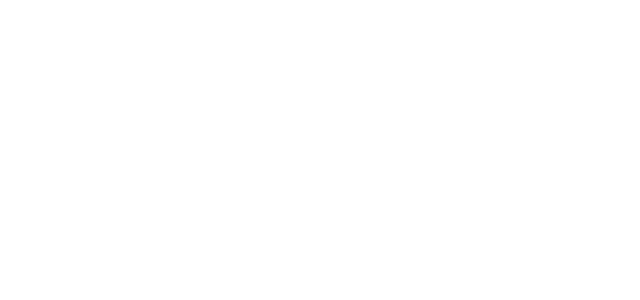
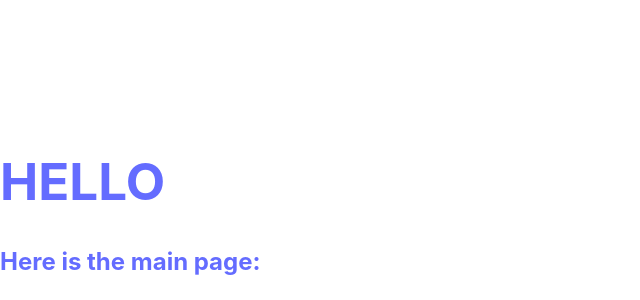
Before and after one commit to georgetsai2028/Budgeting-App, a React (Vite) app: page / in a window 1280 px wide. Shown: the part 893-1193 px from the top of the page, without its empty margins (0-640 px from the left). Before the commit the page ends 1012 px from the top, so only its background shows below. Built offline with nearby package versions, Linux system fonts and the light colour scheme.

Commit message:
somewhat got browsing to work, link button to sign up page

```diff
--- a/src/main.jsx
+++ b/src/main.jsx
@@ -1,21 +1,17 @@
 import { StrictMode } from 'react'
 import { createRoot } from 'react-dom/client'
-import { BrowserRouter, createBrowserRouter } from 'react-router-dom'
+import { BrowserRouter, Routes, Route } from 'react-router-dom'
 import './index.css'
 import {Calculator} from './Calculator.jsx'
-import UserDashboard from './pages/UserDashboard.jsx'
+import { UserDashboard } from './pages/UserDashboard.jsx'
 
-const router = createBrowserRouter([
-  {
-    path:"./pages/UserDashboard.jsx",
-    element: <UserDashboard />
-  },
-])
+const root = document.getElementById("root");
 
 createRoot(document.getElementById('root')).render(
   <StrictMode>
     <BrowserRouter>
     <Calculator />
+    <UserDashboard />
     </BrowserRouter>
   </StrictMode>,
 )
--- a/src/pages/UserDashboard.jsx
+++ b/src/pages/UserDashboard.jsx
@@ -1,17 +1,16 @@
+import { Link } from 'react-router-dom';
+//import { Outlet } from "react-router-dom";
 
-import { Outlet } from "react-router-dom";
-
-const UserDashboard = () => {
+export const UserDashboard = () => {
 
     return (
 
         <>
+        <Link to="/" className="py-1 px-3, text-lg font-light text-white">
         <h1>HELLO </h1>
         <h2> Here is the main page: </h2>
-        <Outlet />
+        </Link>
         </>
     );
 
 };
-
-export default UserDashboard;
```
Also changed, not shown: src/SignUpButton.jsx (added, +10 -0 lines).
